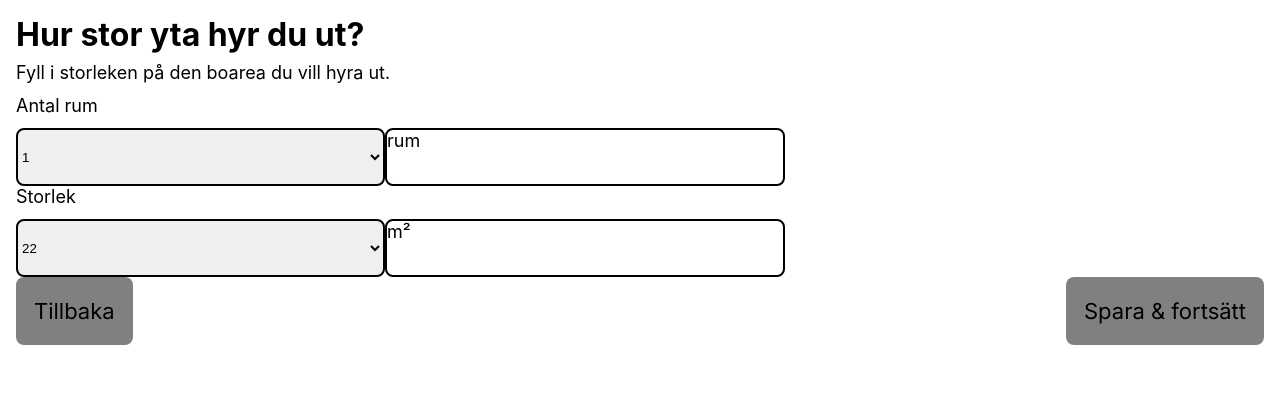
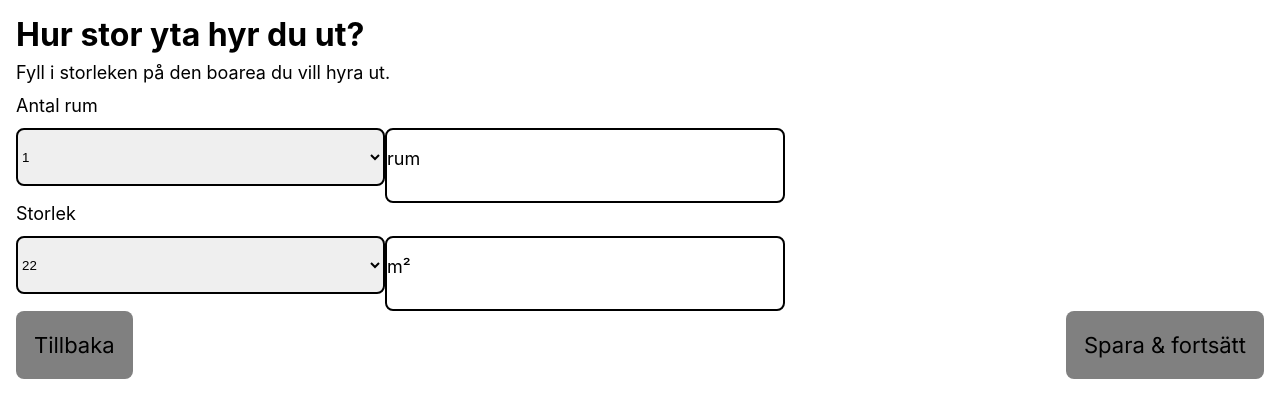
Before and after one commit to JennAnd/kollektiva2.0, a React (Create React App) app: page /rental-size in a window 1280 px wide. Shown: the top 418 px of the page. Built offline with nearby package versions, Linux system fonts and the light colour scheme.

Commit message:
Change className

```diff
--- a/src/pages/RentalSize/RentalSize.js
+++ b/src/pages/RentalSize/RentalSize.js
@@ -20,7 +20,7 @@ const RentalSizePage = (props) => {
           <option value="size">5</option>
         </select>
         <div className={styles.size}>
-          <p className={styles.text}>rum</p>
+          <p className={styles.textSize}>rum</p>
         </div>
       </form>
       <p className={styles.text}>Storlek</p>
@@ -33,7 +33,7 @@ const RentalSizePage = (props) => {
           <option value="size">26</option>
         </select>
         <div className={styles.size}>
-          <p className={styles.text}>m&sup2;</p>
+          <p className={styles.textSize}>m&sup2;</p>
         </div>
       </form>
 
```
